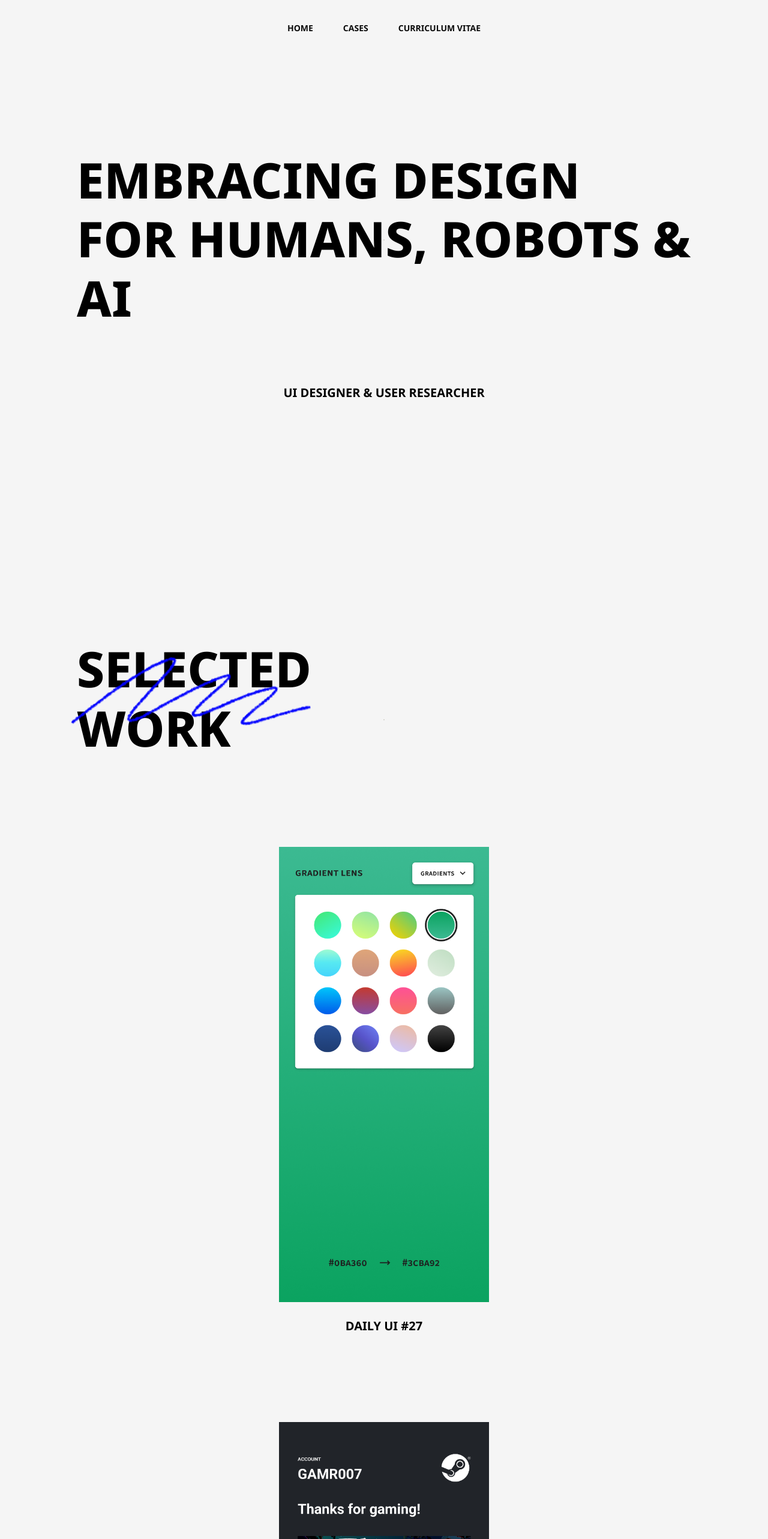
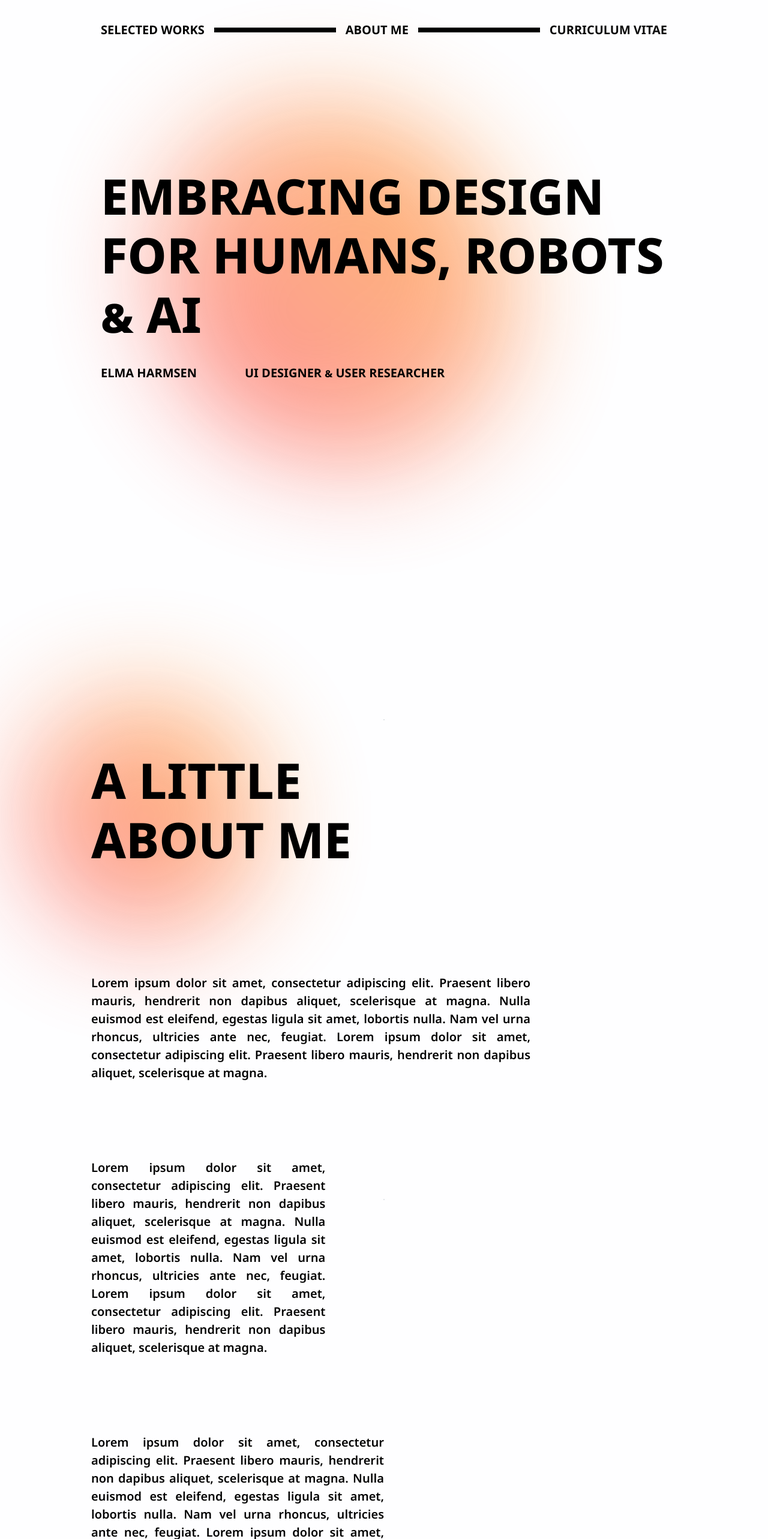
Before and after one commit to ElmaHarmsen/portfolio__2024, a Vue app: page / in a window 1280 px wide. Shown: the top 2566 px of the page at 60% size. Built offline with nearby package versions, Linux system fonts and the light colour scheme.

Commit message:
new design redone - I lost count, but it's the one with colour blur blobs lol

```diff
--- a/src/App.vue
+++ b/src/App.vue
@@ -15,24 +15,27 @@ h1 {
   line-height: 1.2;
   font-family: 'NotoSans-ExtraBold';
   text-transform: uppercase;
+  font-variant: small-caps;
 }
 
 h2 {
   font-size: 16px;
   font-family: 'NotoSans-Bold';
   text-transform: uppercase;
+  font-variant: small-caps;
 }
 
 h3 {
   font-size: 16px;
   font-family: 'NotoSans-Bold';
   text-transform: uppercase;
+  font-variant: small-caps;
 }
 
 p {
   font-size: 16px;
   line-height: 1.5;
-  font-family: 'NotoSans-Bold';
+  font-family: 'NotoSans-SemiBold';
   text-align: justify;
 }
 
@@ -50,7 +53,7 @@ p {
   }
 
   p {
-    font-size: 16px;
+    font-size: 20px;
   }
 }
 </style>
--- a/src/assets/base.css
+++ b/src/assets/base.css
@@ -1,7 +1,7 @@
 /* color palette from <https://github.com/vuejs/theme> */
 :root {
-  --bg-white: #f5f5f5; /*#f5f5f5;*/
-  --dot-gray: #d9d9d4;
+  --bg-white: #fefeff; /*#f5f5f5;*/
+  --dot-gray: #dfe3e7;
   --text-black: #0a0a0a;
   --bright-blue: #0000ff;
 }
--- a/src/assets/fonts.css
+++ b/src/assets/fonts.css
@@ -1,3 +1,10 @@
+@font-face {
+  font-family: 'NotoSans-SemiBold';
+  src: url('../assets/fonts/NotoSans-SemiBold.ttf') format('truetype');
+  font-display: swap;
+  font-style: normal;
+}
+
 @font-face {
   font-family: 'NotoSans-Bold';
   src: url('../assets/fonts/NotoSans-Bold.ttf') format('truetype');
--- a/src/assets/main.scss
+++ b/src/assets/main.scss
@@ -19,80 +19,76 @@
   font-style: italic;
 }
 
-.section-grid {
-  display: grid;
-  grid-template-columns: 15% 1fr 15%;
-  grid-template-rows: 150px auto 150px 1fr 150px;
-  min-height: 100vh;
+// .section-grid {
+//   display: grid;
+//   grid-template-columns: 15% 1fr 15%;
+//   grid-template-rows: 150px auto 150px 1fr 150px;
+//   min-height: 100vh;
 
-  &__title {
-    grid-column: 2;
-    grid-row-start: 2;
-    display: flex;
-    flex-flow: column nowrap;
-  }
+//   &__title {
+//     grid-column: 2;
+//     grid-row-start: 2;
+//     display: flex;
+//     flex-flow: column nowrap;
+//   }
 
-  &__content {
-    grid-column: 2;
-    grid-row-start: 4;
-    width: 100%;
-    display: flex;
-    flex-flow: column nowrap;
-    row-gap: 150px;
+//   &__content {
+//     grid-column: 2;
+//     grid-row-start: 4;
+//     width: 100%;
+//     display: flex;
+//     flex-flow: column nowrap;
+//     row-gap: 150px;
 
-    .content-item {
-      display: flex;
-      flex-flow: column nowrap;
-      row-gap: 30px;
+//     .content-item {
+//       display: flex;
+//       flex-flow: column nowrap;
+//       row-gap: 30px;
 
-      &__heading {
-        text-transform: uppercase;
-      }
-    }
+//       &__heading {
+//         text-transform: uppercase;
+//       }
+//     }
 
-    p {
-      text-align: justify;
-      background-color: var(--bg-white);
-    }
-  }
-}
+//     p {
+//       text-align: justify;
+//     }
+//   }
+// }
 
 @media (min-width: 1024px) {
   .section-grid {
     display: grid;
     grid-template-columns: 10% 1fr 10%;
-    grid-template-rows: 200px auto 150px 1fr 200px;
+    grid-template-rows: 8rem 1fr 8rem;
     min-height: 100vh;
-
-    &__title {
-      grid-column: 2;
-      grid-row-start: 2;
-    }
 
     &__content {
       grid-column: 2;
-      grid-row-start: 4;
+      grid-row: 2;
+      padding: 1.5rem;
       width: 100%;
       display: flex;
       flex-flow: column nowrap;
-      row-gap: 150px;
-      align-items: center;
+      justify-content: space-between;
+      row-gap: 2.5rem;
 
       .content-item {
         display: flex;
-        flex-flow: column nowrap;
-        align-items: center;
-        row-gap: 30px;
-        width: 350px;
+        flex-flow: row nowrap;
+        justify-content: space-between;
 
         &__image {
           width: 350px;
         }
       }
 
+      .paragraph {
+        width: 300px;
+      }
+
       p {
         text-align: justify;
-        background-color: var(--bg-white);
       }
     }
   }
--- a/src/components/AboutSection.vue
+++ b/src/components/AboutSection.vue
@@ -1,51 +1,104 @@
 <template>
   <section class="section-grid" id="about-section">
-    <div class="section-grid__title">
-      <h1>
-        A Little <br />
-        About Me
-      </h1>
-      <img class="line-image" src="../assets/imgs/about-me.png" alt="circle over about me" />
-    </div>
     <div class="section-grid__content">
       <div class="content-item">
-        <p>
+        <h1>
+          A Little <br />
+          About Me
+        </h1>
+      </div>
+    </div>
+    <div class="section-grid__content paragraph">
+      <div class="content-item">
+        <p class="p-1">
           Lorem ipsum dolor sit amet, consectetur adipiscing elit. Praesent libero mauris, hendrerit
           non dapibus aliquet, scelerisque at magna. Nulla euismod est eleifend, egestas ligula sit
-          amet, lobortis nulla. Nam vel urna rhoncus, ultricies ante nec, feugiat libero. <br />
+          amet, lobortis nulla. Nam vel urna rhoncus, ultricies ante nec, feugiat. Lorem ipsum dolor
+          sit amet, consectetur adipiscing elit. Praesent libero mauris, hendrerit non dapibus
+          aliquet, scelerisque at magna. <br />
         </p>
-      </div>
-      <div class="content-item">
-        <p>
+        <p class="p-2">
           Lorem ipsum dolor sit amet, consectetur adipiscing elit. Praesent libero mauris, hendrerit
           non dapibus aliquet, scelerisque at magna. Nulla euismod est eleifend, egestas ligula sit
-          amet, lobortis nulla. Nam vel urna rhoncus, ultricies ante nec, feugiat libero. Vestibulum
-          porttitor fermentum lectus eu volutpat. In sit amet tempor arcu. Vivamus lacus lorem,
-          vulputate a purus sed, sollicitudin imperdiet justo. Donec ex urna, maximus eget massa
-          quis, vehicula pharetra diam. Aenean id nulla tellus. <br />
+          amet, lobortis nulla. Nam vel urna rhoncus, ultricies ante nec, feugiat. Lorem ipsum dolor
+          sit amet, consectetur adipiscing elit. Praesent libero mauris, hendrerit non dapibus
+          aliquet, scelerisque at magna. <br />
         </p>
-      </div>
-      <div class="content-item">
-        <p>
+        <p class="p-3">
           Lorem ipsum dolor sit amet, consectetur adipiscing elit. Praesent libero mauris, hendrerit
           non dapibus aliquet, scelerisque at magna. Nulla euismod est eleifend, egestas ligula sit
-          amet, lobortis nulla. Nam vel urna rhoncus, ultricies ante nec, feugiat libero. <br />
+          amet, lobortis nulla. Nam vel urna rhoncus, ultricies ante nec, feugiat. Lorem ipsum dolor
+          sit amet, consectetur adipiscing elit. Praesent libero mauris, hendrerit non dapibus
+          aliquet, scelerisque at magna. <br />
         </p>
       </div>
     </div>
+    <div class="circle-element"></div>
+    <!-- <div class="circle-element-2"></div> -->
   </section>
 </template>
 
 <style lang="scss" scoped>
-.line-image {
-  width: 100%;
+.circle-element {
+  background: radial-gradient(ellipse at top right, #ff9a44, transparent),
+    radial-gradient(circle at bottom left, #fc6076, transparent);
+  opacity: 0.95;
+  width: 400px;
+  height: 400px;
+  border-radius: 250px 300px 250px 300px;
+  filter: blur(90px);
+  position: relative;
+  z-index: -1;
+  left: 2.5rem;
+  bottom: 2.5rem;
+  grid-row: 2 / span 2;
+  align-self: flex-end;
 }
 
-@media (min-width: 1024px) {
-  .line-image {
-    width: 450px;
-    transform: translateX(-30px) translateY(60px);
-    position: absolute;
+.circle-element-2 {
+  background: radial-gradient(ellipse at top right, #ff9a44, transparent),
+    radial-gradient(circle at bottom left, #fc6076, transparent);
+  opacity: 0.95;
+  width: 300px;
+  height: 300px;
+  border-radius: 350px 400px 350px 400px;
+  filter: blur(90px);
+  position: relative;
+  z-index: -1;
+  right: 10%;
+  top: -8rem;
+  grid-row: 4;
+  grid-column: 2 / span 2;
+  justify-self: end;
+  align-self: start;
+}
+
+.section-grid {
+  grid-template-rows: 8rem calc(100vh - (2 * 8rem)) 8rem 1fr 8rem;
+
+  &__content {
+    align-self: flex-end;
+  }
+  .paragraph {
+    grid-row: 4;
+    align-self: start;
+    justify-self: end;
+
+    .content-item {
+      display: flex;
+      flex-flow: column nowrap;
+      row-gap: 8rem;
+
+      .p-1 {
+        width: 75%;
+      }
+      .p-2 {
+        width: 40%;
+      }
+      .p-3 {
+        width: 50%;
+      }
+    }
   }
 }
 </style>
--- a/src/components/DailyUIShowcase.vue
+++ b/src/components/DailyUIShowcase.vue
@@ -1,64 +1,51 @@
 <template>
   <section class="section-grid" id="daily-ui-section">
-    <div class="section-grid__title">
-      <h1>Daily UI</h1>
-      <img class="line-image" src="../assets/imgs/daily-ui.png" alt="circle over daily ui" />
-    </div>
-    <div class="section-grid__content">
+    <div class="section-grid__content bg-colour">
       <div class="content-item">
+        <h2>Daily UI's</h2>
+        <div class="content-item__subitems">
+          <h2>dropdown</h2>
+          <h2>#27</h2>
+        </div>
+      </div>
+      <div class="content-item image-grid">
         <img
           class="content-item__image"
           src="../assets/imgs/DailyUI27.png"
           alt="Daily UI #27 Gradient picker dropdown"
         />
-        <p>
-          Lorem ipsum dolor sit amet, consectetur adipiscing elit. Praesent libero mauris, hendrerit
-          non dapibus aliquet, scelerisque at magna.
-        </p>
-      </div>
-      <div class="content-item">
-        <img
-          class="content-item__image"
-          src="../assets/imgs/DailyUI17.png"
-          alt="Daily UI #27 Gradient picker dropdown"
-        />
-        <p>
-          Lorem ipsum dolor sit amet, consectetur adipiscing elit. Praesent libero mauris, hendrerit
-          non dapibus aliquet, scelerisque at magna.
-        </p>
-      </div>
-      <div class="content-item">
-        <img
-          class="content-item__image"
-          src="../assets/imgs/DailyUI17.png"
-          alt="Daily UI #27 Gradient picker dropdown"
-        />
-        <p>
-          Lorem ipsum dolor sit amet, consectetur adipiscing elit. Praesent libero mauris, hendrerit
-          non dapibus aliquet, scelerisque at magna.
-        </p>
+        <img class="content-item__image" src="../assets//imgs/unsplash-img-1.jpg" alt="" />
       </div>
     </div>
   </section>
 </template>
 
 <style lang="scss" scoped>
-.line-image {
-  width: 400px;
-  transform: translateX(-40px) translateY(-50px);
-  position: absolute;
+.bg-colour {
+  background-color: aquamarine;
 }
 
 .content-item {
-  &__row {
+  display: flex;
+  flex-flow: row nowrap;
+  justify-content: space-between;
+  column-gap: 5rem;
+
+  &__subitems {
     display: flex;
     flex-flow: row nowrap;
-    column-gap: 100px;
-    align-items: center;
+    column-gap: 5rem;
   }
 
   &__image {
-    width: 350px;
+    width: 100%;
   }
 }
+
+.image-grid {
+  display: grid;
+  grid-template-columns: 25% 75%;
+  grid-template-rows: 1fr 1fr;
+  gap: 2.5rem;
+}
 </style>
--- a/src/components/ExperienceSection.vue
+++ b/src/components/ExperienceSection.vue
@@ -1,94 +1,77 @@
+<script setup>
+const scrollIntoView = (id) => {
+  if (!id) return
+  const elementInQuestion = document.getElementById(id)
+  if (!elementInQuestion) return
+  elementInQuestion.scrollIntoView({ behavior: 'smooth' })
+}
+</script>
+
 <template>
   <section class="section-grid" id="experience-section">
-    <div class="section-grid__title">
-      <h1>
-        Selected <br />
-        Work
-      </h1>
-      <img
-        class="line-image"
-        src="../assets/imgs/recent-work.png"
-        alt="squigly line under recent work"
-      />
-    </div>
     <div class="section-grid__content">
-      <div class="content-item">
-        <img
-          class="content-item__image"
-          src="../assets/imgs/DailyUI27.png"
-          alt="Daily UI #27 Gradient picker dropdown"
-        />
-        <h2 class="content-item__heading">Daily UI #27</h2>
+      <div class="section-navigation">
+        <h2 @click="scrollIntoView('daily-ui-section')">Daily UI's</h2>
+        <span class="nav-line"></span>
+        <h2>The UX Case</h2>
+        <span class="nav-line"></span>
+        <h2>Robot & AI Research</h2>
       </div>
       <div class="content-item">
-        <img
-          class="content-item__image"
-          src="../assets/imgs/DailyUI17.png"
-          alt="Daily UI #27 Gradient picker dropdown"
-        />
-        <h2 class="content-item__heading">Daily UI #17</h2>
-      </div>
-      <div class="content-item">
-        <img
-          class="content-item__image"
-          src="../assets/imgs/DailyUI17.png"
-          alt="Daily UI #27 Gradient picker dropdown"
-        />
-        <h2 class="content-item__heading">Daily UI #00</h2>
+        <h1>
+          Selected <br />
+          Works
+        </h1>
       </div>
     </div>
+    <div class="circle-element"></div>
   </section>
 </template>
 
 <style lang="scss" scoped>
-.line-image {
-  width: 100%;
-  transform: translateX(0px) translateY(-50px);
+.circle-element {
+  background: radial-gradient(ellipse at top right, #ff9a44, transparent),
+    radial-gradient(circle at bottom left, #fc6076, transparent);
+  opacity: 0.95;
+  width: 600px;
+  height: 600px;
+  border-radius: 300px 300px 300px 400px;
+  filter: blur(90px);
   position: relative;
-}
-
-.content-item {
-  display: flex;
-  flex-flow: column nowrap;
-  row-gap: 30px;
-
-  &__image {
-    width: 100%;
-  }
-
-  &__heading {
-    text-align: justify;
-  }
-
-  &__arrow {
-    width: 150px;
-  }
+  z-index: -1;
+  left: 2.5rem;
+  bottom: -2.5rem;
+  grid-row: 2 / span 2;
+  align-self: flex-end;
 }
 
 @media (min-width: 1024px) {
-  .line-image {
-    width: 400px;
-    transform: translateX(-10px) translateY(30px);
-    position: absolute;
+  .nav-line {
+    display: block;
+    width: 100%;
+    height: 0.5rem;
+    background-color: black;
+  }
+
+  .section-navigation {
+    position: relative;
+    // top: calc(-8rem + 2.5rem - 1.5rem);
+    width: 100%;
+    display: grid;
+    grid-template-columns: auto 1fr auto 1fr auto;
+    grid-template-rows: 1fr;
+    gap: 1rem;
+    align-items: center;
+
+    h2 {
+      cursor: pointer;
+    }
   }
 
   .content-item {
-    &__image {
-      width: 350px;
-    }
-  }
-}
-
-.content-item {
-  &__container {
     display: flex;
     flex-flow: column nowrap;
-
-    .button-image {
-      width: 150px;
-      transform: translateX(-20px) translateY(40px);
-      position: absolute;
-    }
+    row-gap: 2.5rem;
   }
 }
 </style>
--- a/src/components/HelloExperience.vue
+++ b/src/components/HelloExperience.vue
@@ -67,7 +67,7 @@
   .landing-grid {
     display: grid;
     grid-template-columns: 10% 1fr 10%;
-    grid-template-rows: 250px auto 100px 1fr 200px;
+    grid-template-rows: 300px auto 100px 1fr 200px;
     min-height: 100vh;
 
     &__title {
--- a/src/components/HelloWorld.vue
+++ b/src/components/HelloWorld.vue
@@ -1,78 +1,114 @@
 <template>
   <section class="landing-grid">
-    <div class="landing-grid__title">
-      <h1>Embracing Design for Humans, Robots & AI</h1>
-    </div>
     <div class="landing-grid__content">
       <div class="content-item">
+        <h1>Embracing Design for Humans, Robots & AI</h1>
+        <div class="subitems-container">
+          <h2>Elma Harmsen</h2>
           <h2>UI Designer & User Researcher</h2>
         </div>
       </div>
+    </div>
+    <div class="circle-element"></div>
   </section>
 </template>
 
 <style lang="scss" scoped>
-.line-image {
-  width: 700px;
-  transform: translateX(-80px) translateY(-230px);
+// .line-image {
+//   width: 700px;
+//   transform: translateX(-80px) translateY(-230px);
+//   position: absolute;
+// }
+
+// .landing-grid {
+//   display: grid;
+//   grid-template-columns: 5% 1fr 5%;
+//   grid-template-rows: 200px auto 100px 1fr 100px;
+//   min-height: 100vh;
+
+//   &__title {
+//     grid-column: 2;
+//     grid-row-start: 3;
+//   }
+
+//   &__content {
+//     grid-column: 2;
+//     grid-row-start: 4;
+//     width: 200px;
+//     background-color: aquamarine;
+
+//     .content-item {
+//       display: flex;
+//       flex-flow: column nowrap;
+//       justify-content: end;
+//       row-gap: 30px;
+//     }
+//   }
+//   .image-container {
+//     position: absolute;
+//     right: calc(30% + 350px + 100px);
+//     grid-column: 2;
+//     grid-row: 3 / span 3;
+//     align-self: end;
+//   }
+// }
+
+@media (min-width: 1024px) {
+  .circle-element {
+    background: radial-gradient(ellipse at top right, #ff9a44, transparent),
+      radial-gradient(circle at bottom left, #fc6076, transparent);
+    opacity: 0.95;
+    width: 600px;
+    height: 600px;
+    border-radius: 300px 400px 300px 400px;
+    filter: blur(90px);
     position: absolute;
+    z-index: -1;
+    bottom: 1.5rem;
+    left: 20%;
   }
 
   .landing-grid {
     display: grid;
-  grid-template-columns: 5% 1fr 5%;
-  grid-template-rows: 200px auto 100px 1fr 100px;
+    grid-template-columns: 10% 1fr 10%;
+    grid-template-rows: 8rem 1fr 8rem;
     min-height: 100vh;
-
-  &__title {
-    grid-column: 2;
-    grid-row-start: 3;
-  }
 
     &__content {
       grid-column: 2;
-    grid-row-start: 4;
-    width: 200px;
+      grid-row: 2;
+      width: 100%;
+      display: flex;
+      flex-flow: column nowrap;
+      justify-content: end;
+      // background-image: linear-gradient(
+      //   to top,
+      //   #c1dfc4 0%,
+      //   #deecdd 100%
+      // );
+      // background: radial-gradient(ellipse at top, #e66465, transparent),
+      //   radial-gradient(ellipse at bottom, #4d9f0c, transparent);
+      padding: 2.5rem;
 
       .content-item {
         display: flex;
         flex-flow: column nowrap;
-      justify-content: end;
-      row-gap: 30px;
-      height: 100%;
-    }
-  }
-  .image-container {
-    position: absolute;
-    right: calc(30% + 350px + 100px);
-    grid-column: 2;
-    grid-row: 3 / span 3;
-    align-self: end;
-  }
+        row-gap: 2.5rem;
+        justify-content: start;
+        // backdrop-filter: blur(10px);
       }
 
-@media (min-width: 1024px) {
-  .landing-grid {
-    display: grid;
-    grid-template-columns: 10% 1fr 10%;
-    grid-template-rows: 250px auto 100px 1fr 200px;
-    min-height: 100vh;
-
-    &__title {
-      grid-column: 2;
-      grid-row: 2;
+      .header-container {
+        display: flex;
+        flex-flow: row nowrap;
+        justify-content: space-between;
       }
 
-    &__content {
-      grid-column: 2;
-      grid-row-start: 4;
-      width: 100%;
-
-      .content-item {
+      .subitems-container {
         display: flex;
-        flex-flow: column nowrap;
+        flex-flow: row nowrap;
+        column-gap: 5rem;
         justify-content: start;
-        align-items: center;
       }
     }
     .image-container {
--- a/src/components/MainNavigation.vue
+++ b/src/components/MainNavigation.vue
@@ -1,16 +1,4 @@
 <script setup>
-import { ref } from 'vue'
-const homeNavOpen = ref(false)
-const caseNavOpen = ref(false)
-defineProps({
-  homeNavItemOne: String,
-  homeNavItemTwo: String,
-  homeNavItemThree: String,
-  caseNavItemOne: String,
-  caseNavItemTwo: String,
-  caseNavItemThree: String
-})
-
 const scrollIntoView = (id) => {
   if (!id) return
   const elementInQuestion = document.getElementById(id)
@@ -21,72 +9,50 @@ const scrollIntoView = (id) => {
 
 <template>
   <section class="main-navigation">
-    <div class="main-navigation__content-wrapper">
     <div class="content-item">
-        <router-link to="/" @click="homeNavOpen = !homeNavOpen" @mouseover="homeNavOpen = true">
-          <h3>Home</h3>
-        </router-link>
-        <div v-if="homeNavOpen" class="content-item__navitems">
-          <h3 @click="scrollIntoView('exh3erience-section')">{{ homeNavItemOne }}</h3>
-          <h3 @click="scrollIntoView('about-section')">{{ homeNavItemTwo }}</h3>
-          <h3 @click="scrollIntoView('contact-section')">{{ homeNavItemThree }}</h3>
+      <h2 @click="scrollIntoView('experience-section')">Selected Works</h2>
     </div>
+    <span class="nav-line"></span>
+    <div class="content-item">
+      <h2 @click="scrollIntoView('about-section')">About Me</h2>
     </div>
-      <div class="content-item">
-        <router-link
-          to="/experience"
-          @click="caseNavOpen = !caseNavOpen"
-          @mouseover="caseNavOpen = true"
-        >
-          <h3>Cases</h3>
-        </router-link>
-        <div v-if="caseNavOpen" class="content-item__navitems">
-          <h3 @click="scrollIntoView('daily-ui-section')">{{ caseNavItemOne }}</h3>
-          <h3 @click="scrollIntoView('ux-h3roject-section')">{{ caseNavItemTwo }}</h3>
-          <h3 @click="scrollIntoView('research-section')">{{ caseNavItemThree }}</h3>
-        </div>
-      </div>
+    <span class="nav-line"></span>
     <div class="content-item">
       <a
         href="https://drive.google.com/file/d/1UZjNtQ9nmxyYSvrw8UkutdDfxknvxHN2/view?usp=sharing"
         target="_blank"
       >
-          <h3>Curriculum Vitae</h3>
+        <h2>Curriculum Vitae</h2>
       </a>
-      </div>
     </div>
   </section>
 </template>
 
 <style lang="scss" scoped>
+.nav-line {
+  display: block;
+  width: 100%;
+  height: 0.5rem;
+  background-color: black;
+}
+
 .main-navigation {
   position: absolute;
-  top: 40px;
-  width: 100%;
-
-  &__content-wrapper {
-    display: flex;
-    flex-flow: row nowrap;
-    justify-content: center;
-    column-gap: 50px;
+  top: 2.5rem;
+  left: 50%;
+  transform: translateX(-50%);
+  width: calc(100% - (2 * 10%));
+  display: grid;
+  grid-template-columns: auto 1fr auto 1fr auto;
+  grid-template-rows: 1fr;
+  gap: 1rem;
+  align-items: center;
+  padding: 0 2.5rem;
 
   .content-item {
-      display: flex;
-      flex-flow: column nowrap;
-      row-gap: 20px;
-
-      &__navitems {
-        position: absolute;
-        top: 40px;
-        display: flex;
-        flex-flow: column nowrap;
-        row-gap: 5px;
-
-        h3 {
+    h2 {
       cursor: pointer;
     }
   }
 }
-  }
-}
 </style>
--- a/src/views/HomeView.vue
+++ b/src/views/HomeView.vue
@@ -2,20 +2,18 @@
 import MainNavigation from '../components/MainNavigation.vue'
 import HelloWorld from '../components/HelloWorld.vue'
 import ExperienceSection from '../components/ExperienceSection.vue'
+import DailyUIShowcase from '../components/DailyUIShowcase.vue'
 import AboutSection from '../components/AboutSection.vue'
 import ContactSection from '../components/ContactSection.vue'
 </script>
 
 <template>
   <main>
-    <MainNavigation
-      homeNavItemOne="Selected Work"
-      homeNavItemTwo="About Me"
-      homeNavItemThree="Contact"
-    />
+    <MainNavigation />
     <HelloWorld />
+    <AboutSection />
     <ExperienceSection />
-    <AboutSection />
+    <DailyUIShowcase />
     <ContactSection />
   </main>
 </template>
```
Also changed, not shown: 2 other files (tests, documents, lock files or other folders). Lines whose indentation alone changed are shown as unchanged.
